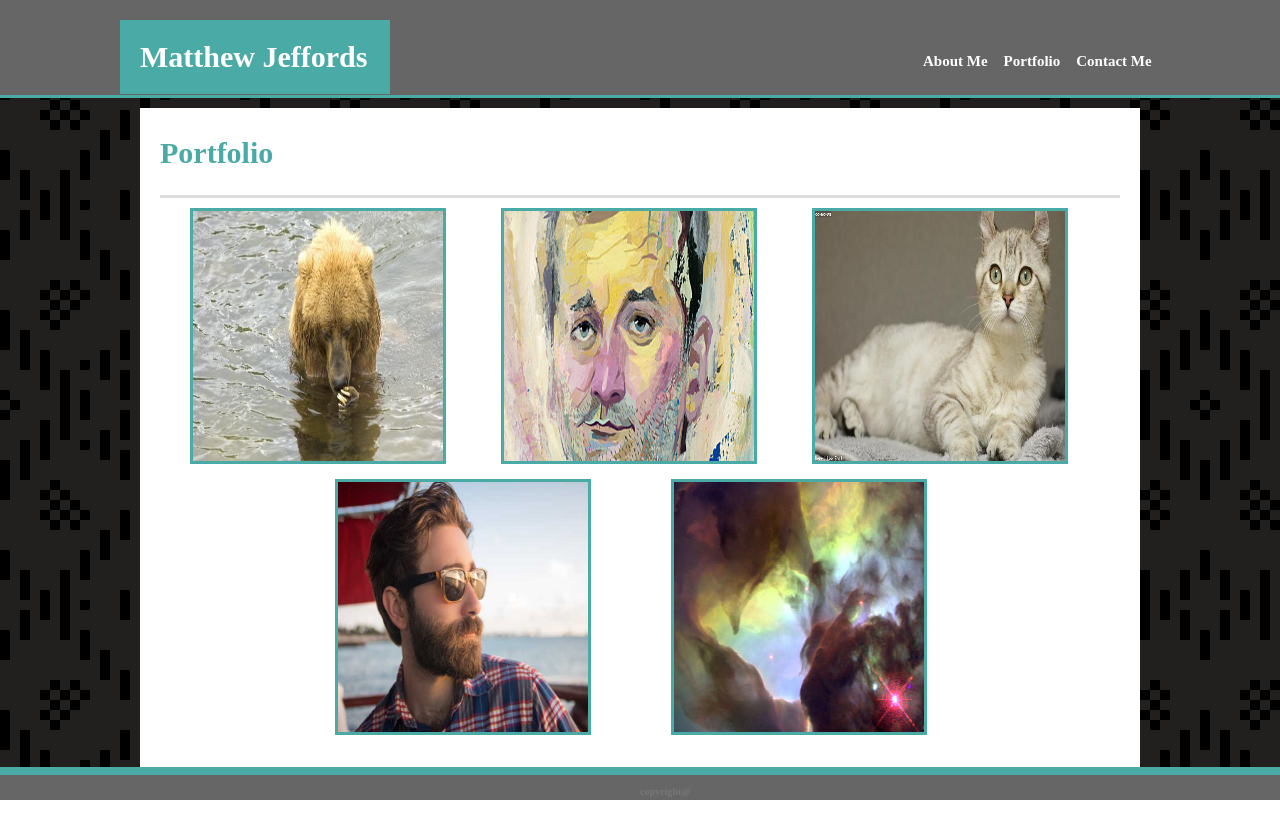
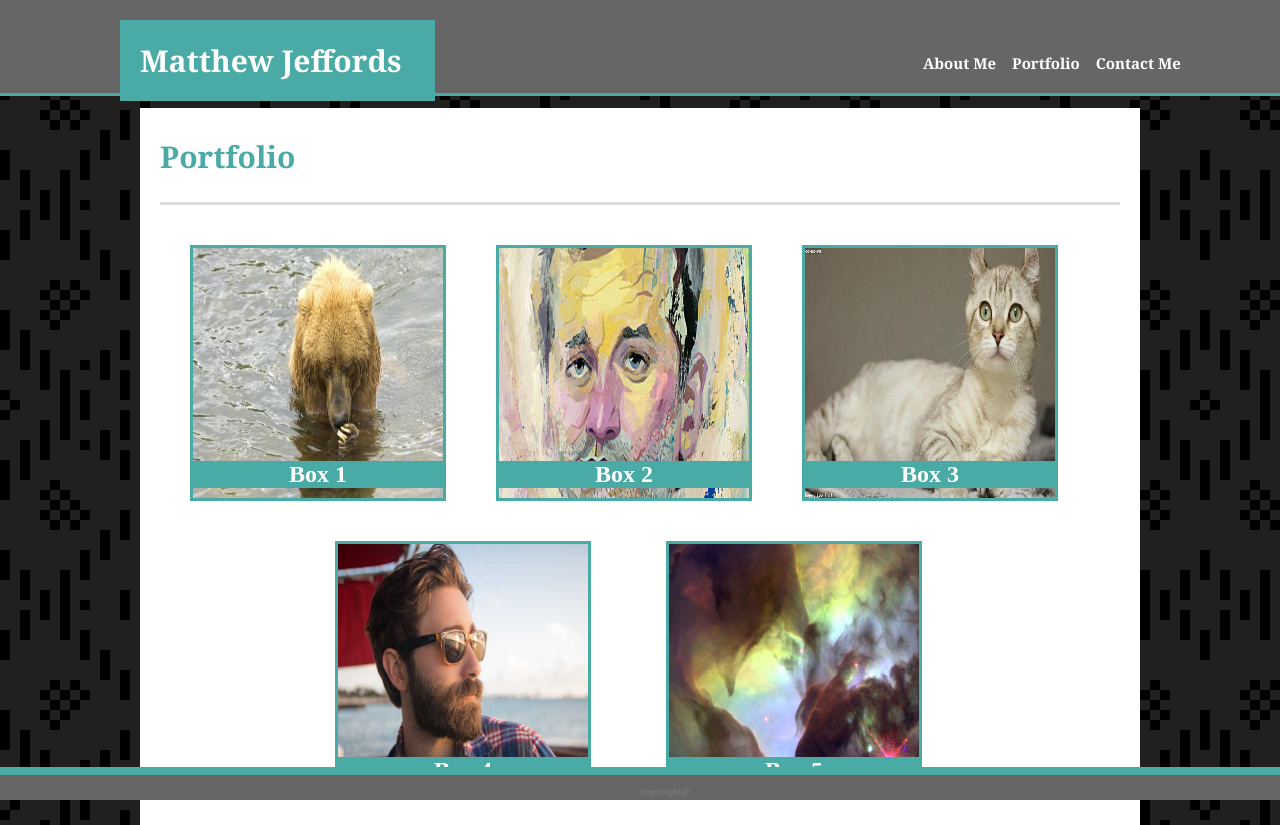
Before and after one commit to Jeffordsmp/resume, a plain HTML site: page portfolio.html in a window 1280 px wide. Before the commit the page ends 800 px from the top, so only its background shows below. Drawn offline with Linux system fonts and the light colour scheme.

Commit message:
last touches

```diff
--- a/assets/css/style.css
+++ b/assets/css/style.css
@@ -10,10 +10,11 @@ body{
 }
 
 header{
+    font-family: Georgia, 'Times New Roman', Times, serif;
     background-color: #666666;
     position: fixed;
     width: 100%;
-    height: 95px;
+    height: 93px;
     top: 0%;
     right: 0%;
     z-index: 30;
@@ -27,7 +28,7 @@ h1{
     background: #4aaaa5;
     font-size: 30px;
     font-weight: bolder;
-    width: 230px;
+    width: 275px;
     color: #ffffff;
 }
 
@@ -47,15 +48,17 @@ h3{
 
 h2{
     color: #4aaaa5;
+    font-family: Georgia, 'Times New Roman', Times, serif;
 }
 
 
 .meat{
+    /* font-family: 'Arial', 'Helvetica Neue', Helvetica, sans-serif; */
     position: relative;
     top: 100px;
     background-color: #ffffff;
     width: 960px;
-    min-height: 660px;
+    min-height: 540px;
     margin: auto;
     color: #777777;
     padding: 3px 20px;
@@ -93,32 +96,72 @@ h4{
 }
 
 #bear,#bill,#cat,#dude,#space{
-    align-content: center;
+    width: 250px;
+    height: 250px;
     border:#4aaaa5 solid 3px;
     position: relative;
+    float: left;
+}
+
+h5{
+    text-align: center;
+    position: absolute;
+    bottom: 10px;
+    background-color: #4aaaa5;
+    color: #ffffff;
+    font-size: 24px;
+    z-index: 20;
+    margin: 0px;
+    width: 250px;
+}
+
+#bear:hover{
+    border:orange solid 3px;
+}
+
+#bill:hover{
+    border: orange solid 3px;
+}
+
+#cat:hover{
+    border: orange solid 3px;
+}
+
+#dude:hover{
+    border: orange solid 3px;
+}
+
+#space:hover{
+    border: orange solid 3px;
 }
 
 #bear{
+    top: 30px;
     left: 30px;
 }
 
 #bill{
+    top: 30px;
     left: 80px;
 }
 
 #cat{
+    top: 30px;
     left: 130px;
 }
 
 #dude{
-    top: 10px;
+    top: 70px;
     left: 175px;
+    margin-bottom: 95px;
 }
 
 #space{
-    top: 10px;
+    top: 70px;
     left: 250px;
+    margin-bottom: 95px;
 }
+
 
 a:link,a:visited{
     color: #ffffff;
@@ -128,3 +171,19 @@ a:link,a:visited{
 a:hover,a:active{
     color: #4aaaa5;
 }
+
+.social{
+    position: absolute;
+    text-align: center;
+    margin: auto;
+    font-size: 24px;
+    bottom: 15px;
+    left: 268px;
+}
+
+#linked_in, #git_hub, #third{
+    padding: 0px 10px;
+    background-color:#666666;
+    border-radius: 25px;
+    margin: 0px 15px;
+}
--- a/portfolio.html
+++ b/portfolio.html
@@ -6,6 +6,7 @@
     <title>Matthew's Portfolio</title>
     <meta charset="UTF-8" />
     <link rel="stylesheet" type="text/css" href="assets/css/style.css">
+    <link rel='icon' href='assets/images/favicon_2.png' type='image/x-icon'>
 </head>
 
 <body>
@@ -36,20 +37,48 @@
 
         <div class="meat">
 
-            <h2>Portfolio</h2>
+            <div class="clearfix">
 
-            <hr size="3px" color="#dddddd" />
+                <h2>Portfolio</h2>
 
-            <img src="assets/images/Placeholder_Bear.jpg" alt="Placeholder_Bear" height="250" width="250" id="bear" />
+                <hr size="3px" color="#dddddd" />
 
-            <img src="assets/images/Placeholder_Bill.jpg" alt="Placeholder_Bill" height="250" width="250" id="bill" />
+                <section id="bear">
+                    <a href="https://www.google.com/" target="_blank">
+                        <img src="assets/images/Placeholder_Bear.jpg" alt="Placeholder_Bear" height="250" width="250"/>
+                            <div id="box1"><h5>Box 1</h5></div>
+                    </a>
+                </section>
 
-            <img src="assets/images/Placeholder_Cat.jpg" alt="Placeholder_Cat" height="250" width="250" id="cat" />
+                <section id="bill">
+                    <a href="https://www.google.com/" target="_blank">
+                        <img src="assets/images/Placeholder_Bill.jpg" alt="Placeholder_Bill" height="250" width="250"/>
+                            <div><h5>Box 2</h5></div>
+                    </a>
+                </section>
 
-            <img src="assets/images/Placeholder_Dude.jpg" alt="Placeholder_Dude" height="250" width="250" id="dude" />
+                <section id="cat">
+                    <a href="https://www.google.com/" target="_blank">
+                        <img src="assets/images/Placeholder_Cat.jpg" alt="Placeholder_Cat" height="250" width="250"/>
+                            <div><h5>Box 3</h5></div>
+                    </a>
+                </section>
 
-            <img src="assets/images/Placeholder_Space.jpg" alt="Placeholder_Space" height="250" width="250"
-                id="space" />
+                <section id="dude">
+                    <a href="https://www.google.com/" target="_blank">
+                        <img src="assets/images/Placeholder_Dude.jpg" alt="Placeholder_Dude" height="250" width="250"/>
+                            <div><h5>Box 4</h5></div>
+                    </a>
+                </section>
+
+                <section id="space">
+                    <a href="https://www.google.com/" target="_blank">
+                        <img src="assets/images/Placeholder_Space.jpg" alt="Placeholder_Space" height="250" width="250"/>
+                            <div><h5>Box 5</h5></div>
+                    </a>
+                </section>
+
+            </div>
 
         </div>
 
```
Also changed, not shown: contact.html (+39 -0 lines), index.html (+1 -0 lines), assets/images/favicon_2.png (added).
